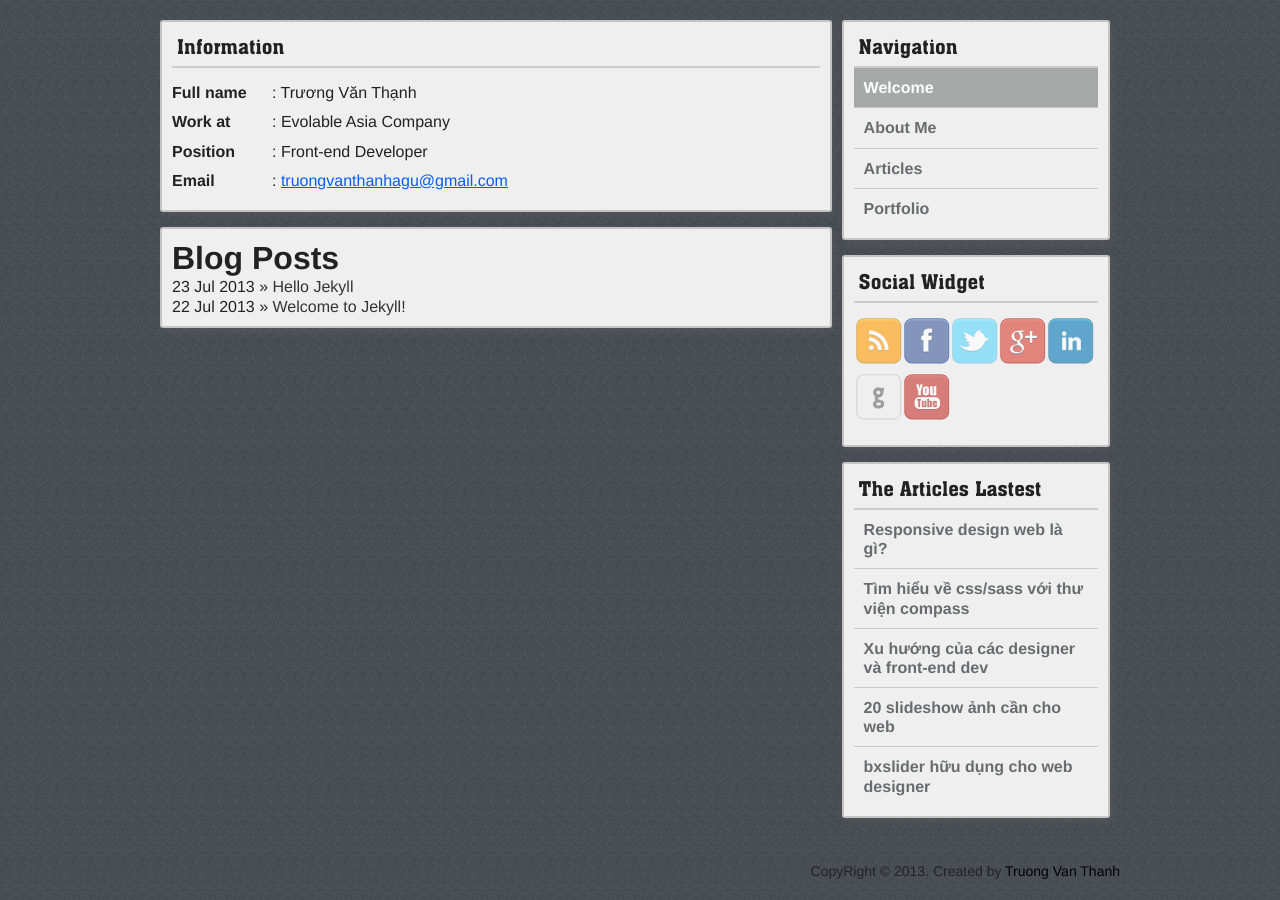
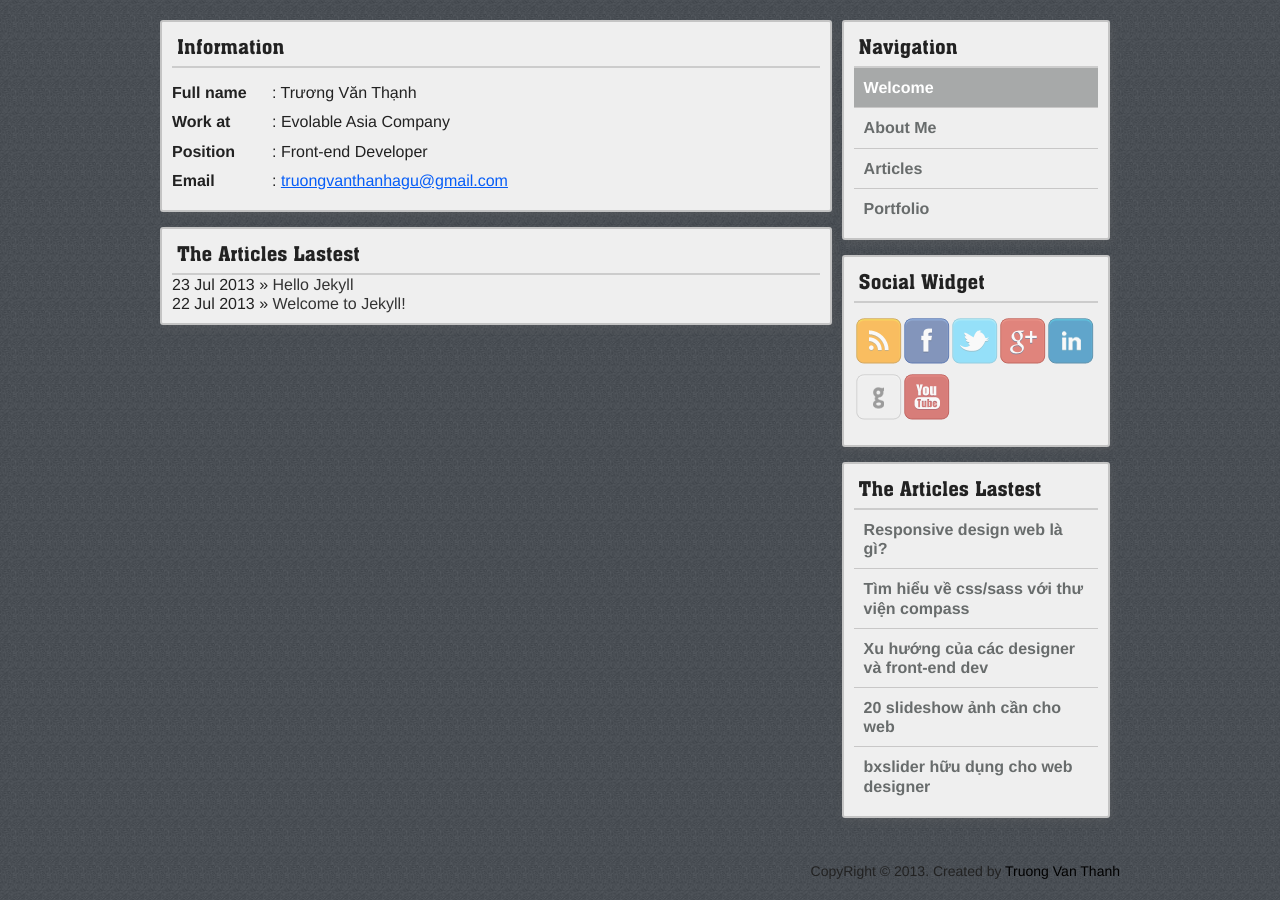
Before and after one commit to tvthanh/tvthanh.github.io, a Jekyll site: the page built from index.html, in a window 1280 px wide, cut to the strip 174-1074 px from the top of the page. Built offline with Jekyll 4.4.1, drawn with Linux system fonts in a browser that asks for light colours.

Commit message:
change title articles

```diff
--- a/index.html
+++ b/index.html
@@ -2,7 +2,7 @@
 layout: default
 title: Your New Jekyll Site
 ---
-<h1>Blog Posts</h1>
+<h2 class="title">The Articles Lastest</h2>
 <ul class="posts">
   {% for post in site.posts %}
     <li><span>{{ post.date | date_to_string }}</span> &raquo; <a href="{{ post.url }}">{{ post.title }}</a></li>
```
